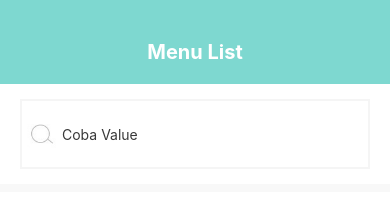
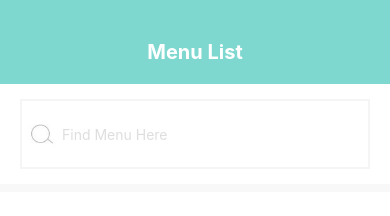
Before and after one commit to taogilaaa/simple-pos-react-native, a React Native app: screen / in a window 390 px wide. Shown: the top 216 px of the page. Built offline with nearby package versions, Linux system fonts and the light colour scheme.

Commit message:
Implement search mechanism on App

```diff
--- a/src/App.js
+++ b/src/App.js
@@ -21,6 +21,7 @@ import type {MenuItemType} from './types/types';
 type Props = {};
 type State = {
   menuItems: Array<MenuItemType>,
+  searchTextValue: string,
 };
 
 export default class App extends Component<Props, State> {
@@ -48,6 +49,11 @@ export default class App extends Component<Props, State> {
         },
       },
     ],
+    searchTextValue: '',
+  };
+
+  _onChangeText = (text: string) => {
+    this.setState({searchTextValue: text});
   };
 
   render() {
@@ -66,7 +72,11 @@ export default class App extends Component<Props, State> {
               borderColor: '#F8F8F8',
             }}
           >
-            <SearchBar placeholder="Find Menu Here" textValue="Coba Value" />
+            <SearchBar
+              placeholder="Find Menu Here"
+              textValue={this.state.searchTextValue}
+              onChangeText={this._onChangeText}
+            />
           </View>
           <View style={{flex: 8.5}}>
             <View
@@ -88,9 +98,10 @@ export default class App extends Component<Props, State> {
             </View>
             <View style={{flex: 8.5, backgroundColor: '#FFFFFF'}}>
               <ScrollView>
-                {this.state.menuItems.map(item => (
-                  <MenuItem menuItem={item} key={item.id} />
-                ))}
+                {this.state.menuItems.map(item => {
+                  if (item.name.includes(this.state.searchTextValue))
+                    return <MenuItem menuItem={item} key={item.id} />;
+                })}
               </ScrollView>
             </View>
           </View>
```
